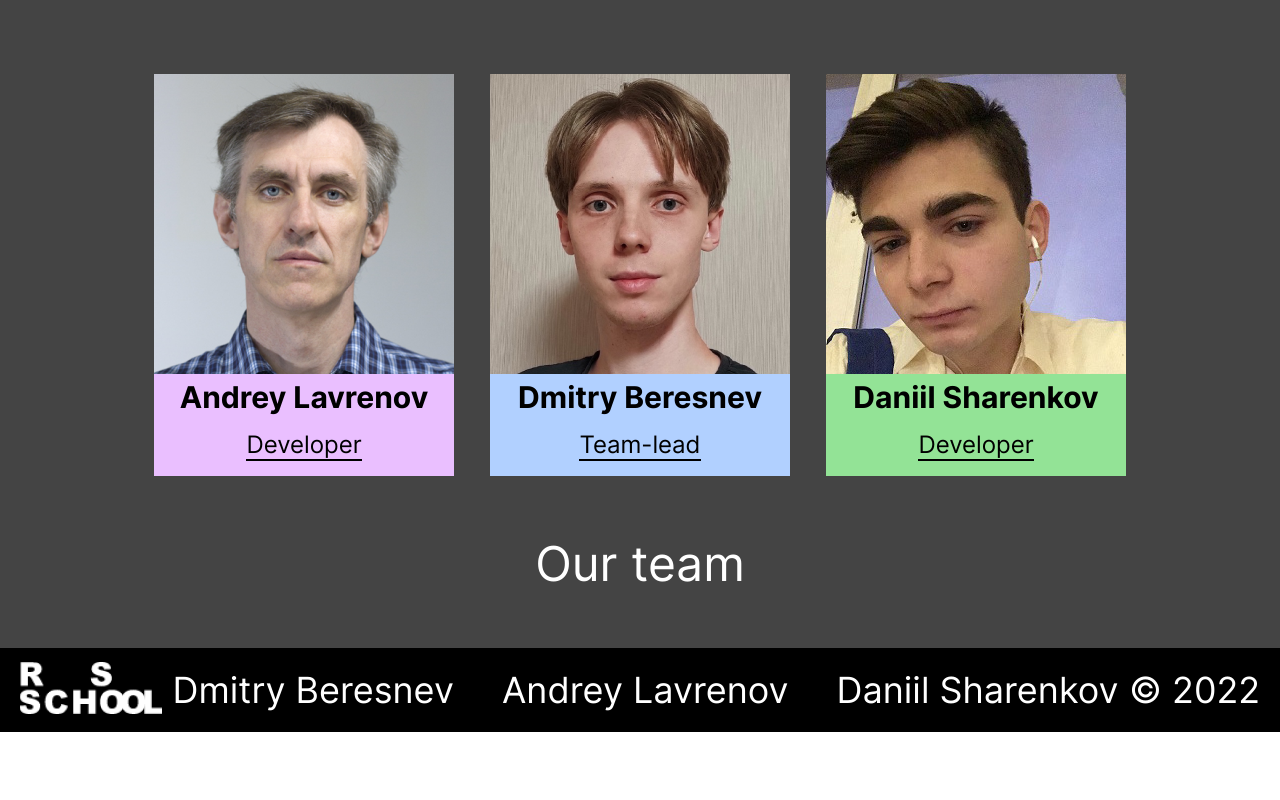
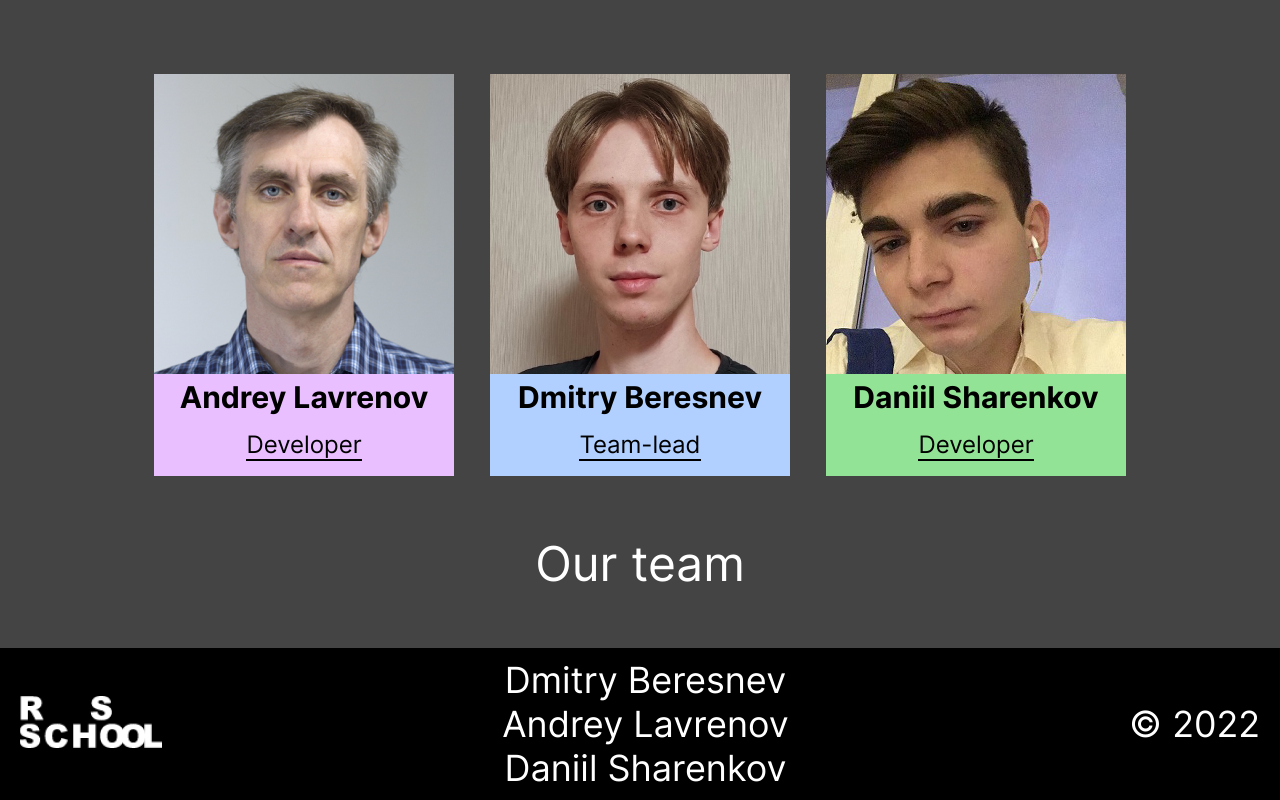
Before and after one commit to Fronikon/project-management-app, a React (Create React App) app: page / in a window 1280 px wide. Shown: the part 996-1796 px from the top of the page. Before the commit the page ends 1728 px from the top, so only its background shows below. Built offline with nearby package versions, Linux system fonts and the light colour scheme.

Commit message:
fix: small changes in the footer

```diff
--- a/src/components/Footer/Footer.module.css
+++ b/src/components/Footer/Footer.module.css
@@ -14,40 +14,35 @@
   color: #fff;
 }
 
+.github {
+  display: flex;
+  gap: 3rem;
+}
+
 .githubLink {
   display: inline-block;
 
   text-decoration: none;
-}
-
-.githubLink:hover {
-  cursor: pointer;
-
-  transform: scale(1.2);
 
   transition: 0.3s ease-in-out;
-}
-
-.githubLink:active {
-  transform: scale(1);
-}
-
-.githubLink:nth-child(2) {
-  margin: 0 48px;
 }
 
 .logo {
   margin-left: 79px;
 }
 
+.logoLink {
+  transition: 0.3s ease-in-out;
+}
+
+.githubLink:hover,
 .logoLink:hover {
   cursor: pointer;
 
   transform: scale(1.2);
-
-  transition: 0.3s ease-in-out;
 }
 
+.githubLink:active,
 .logoLink:active {
   transform: scale(1);
 }
@@ -56,7 +51,7 @@
   margin-right: 79px;
 }
 
-@media screen and (max-width: 1440px) {
+@media screen and (max-width: 1505px) {
   .logo {
     margin-left: 20px;
   }
@@ -66,24 +61,25 @@
   }
 }
 
-@media screen and (max-width: 1260px) {
+@media screen and (max-width: 1385px) {
   .footerWrapper {
-    flex-direction: column;
+    /* flex-direction: column; */
 
     height: auto;
     padding: 10px 0;
   }
 
   .github {
-    display: flex;
-    flex-flow: wrap;
     flex-direction: column;
+    gap: 0;
     align-items: center;
 
     text-align: center;
   }
+}
 
-  .githubLink:nth-child(2) {
-    margin: 0;
+@media screen and (max-width: 680px) {
+  .footerWrapper {
+    flex-direction: column;
   }
 }
--- a/src/components/Footer/Footer.tsx
+++ b/src/components/Footer/Footer.tsx
@@ -12,17 +12,23 @@ const Footer: FC = () => {
       <a href="https://rs.school/react/" className={styles.logoLink}>
         <img src={rss} alt="RssLogo" className={styles.logo} />
       </a>
-      <div className={styles.github}>
+      <ul className={styles.github}>
+        <li>
           <a href="https://github.com/Fronikon" className={styles.githubLink}>
             {textData.footer.Dmitry[language]}
           </a>
+        </li>
+        <li>
           <a href="https://github.com/InnokentyKedrov" className={styles.githubLink}>
             {textData.footer.Andrey[language]}
           </a>
+        </li>
+        <li>
           <a href="https://github.com/karap9s" className={styles.githubLink}>
             {textData.footer.Daniil[language]}
           </a>
-      </div>
+        </li>
+      </ul>
       <p className={styles.year}>© 2022</p>
     </footer>
   );
```
Lines whose indentation alone changed are shown as unchanged.
